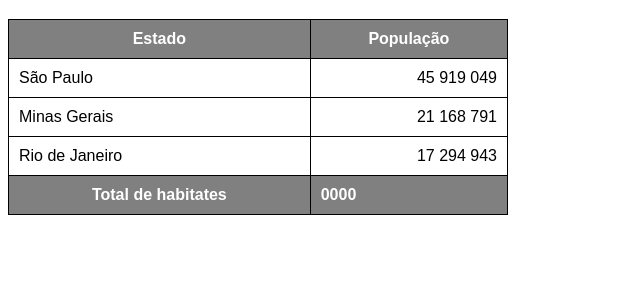
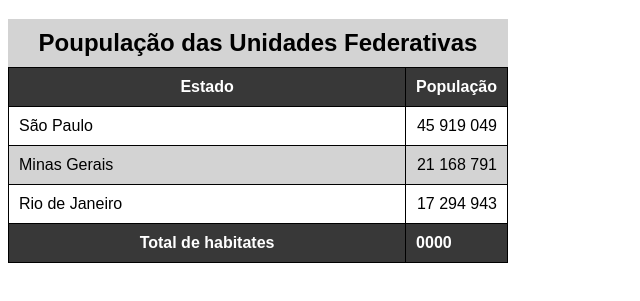
Before and after one commit to Ericricco/html-css, a plain HTML site: page exercicios/ex - tabela/tabela002.html in a window 1280 px wide. Shown: the part 61-362 px from the top of the page, without its empty margins (0-640 px from the left). Drawn offline with Linux system fonts and the light colour scheme.

Commit message:
Dando um retoque

```diff
--- a/exercicios/ex - tabela/tabela002.html
+++ b/exercicios/ex - tabela/tabela002.html
@@ -13,6 +13,7 @@
         table {
             width: 500px;
             border-collapse: collapse;
+            position: relative;
         }
 
         td, th {
@@ -24,10 +25,28 @@
             text-align: right;
         }
 
+        caption {
+            font-size: 1.5em;
+            font-weight: bold;
+            padding: 10px;
+            background-color: lightgray;
+        }
+
         thead, tfoot {
-            background-color: gray;
+            background-color: #383838;
             color: white;
         }
+
+        tbody > tr:nth-child(2n) {
+            background-color: lightgray;
+        }
+
+        thead > tr > th {
+            position: sticky;
+            top: -1px;
+            background-color: #383838;
+        }
+
     </style>
 </head>
 <body>
@@ -42,10 +61,11 @@
                 tr, td, th
     -->
     <table>
+        <caption>Poupulação das Unidades Federativas</caption> <!-- Título, por assim dizer -->
         <thead>
             <tr>
-                <th>Estado</th>
-                <th>População</th>
+                <th scope="col">Estado</th>
+                <th scope="col" style="width: 50px;">População</th>
             </tr>
         </thead>
         <tbody>
@@ -64,7 +84,7 @@
         </tbody>
         <tfoot>
             <tr>
-                <th>Total de habitates</th>
+                <th scope="row">Total de habitates</th>
                 <td><strong>0000</strong></td>
             </tr>
         </tfoot>
```
